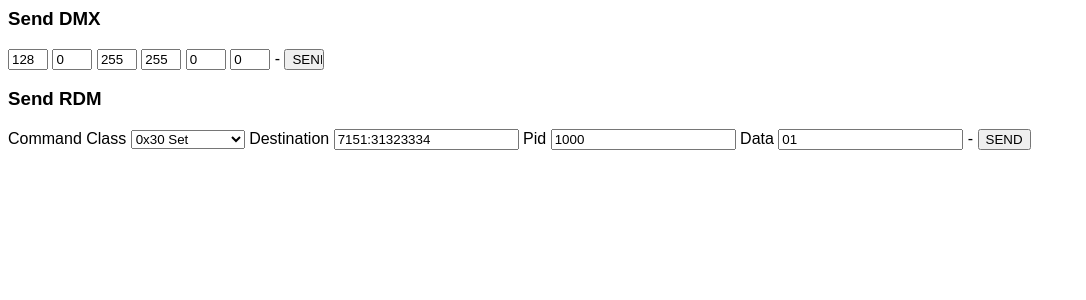
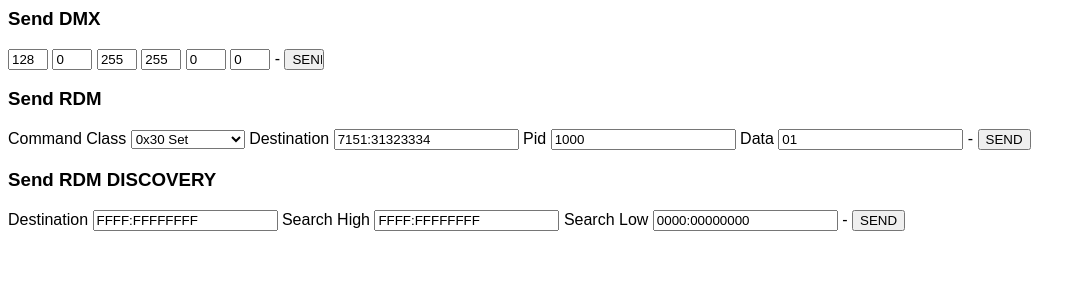
Before and after one commit to DanielVF/dmxrdmserver, a Flask app: page / in a window 1280 px wide. Shown: the top 300 px of the page, without its empty margins (0-1086 px from the left). Run offline with Flask 2, Linux system fonts and the light colour scheme; parts of the project's set-up code (start-up, migrations or seed data) failed here and were passed over.

Commit message:
Add RDM discovery

```diff
--- a/app.py
+++ b/app.py
@@ -54,9 +54,55 @@ def rdm():
     return json.dumps({
         'request': ' '.join('{:02x}'.format(x) for x in p.serialize()),
         'interface_code': r.type,
-        'response': ' '.join('{:02x}'.format(x) for x in r.data),
+        'response': ' '.join('{:02x}'.format(x) for x in r.data[1:]),
         'rdm_response_type': rdm_response_type(r),
     })
+
+@app.route('/v1/rdm_discovery', methods=['POST'])
+def rdm_discovery():
+    global tx
+    p = RdmPacket()
+    p.destination_uid = bytes([0xFF,0xFF,0xFF,0xFF,0xFF,0xFF])
+    sn = u.serial_number
+    p.source_uid = bytes([0x45,0x4e,sn[3],sn[2],sn[1],sn[0]])
+    p.transaction_number = tx
+    tx = (tx + 1) % 255
+    p.port_id_or_response_type = 1
+    p.command_class = to_bytes("10")[0] # 0x10 = E120_DISCOVERY_COMMAND
+    p.pid = to_bytes("00 01") # 0x0001 == E120_DISC_UNIQUE_BRANCH
+    p.data = to_bytes(request.form['low'])+to_bytes(request.form['high'])
+
+    r = u.rdm_disc_unique(p.serialize())
+
+
+    return json.dumps({
+        'request': ' '.join('{:02x}'.format(x) for x in p.serialize()),
+        'interface_code': r.type,
+        'response': ' '.join('{:02x}'.format(x) for x in r.data[1:]),
+        'rdm_response_type': rdm_response_type(r),
+        'fixture_address': ' '.join('{:02x}'.format(x) for x in look_for_discovery_response(r.data[1:]))
+    })
+
+def look_for_discovery_response(data):
+    if len(data) == 0:
+        return ''
+    for i in range(0, len(data)):
+        if data[i] == 0xaa:
+            break
+    i+=1
+
+    out = []
+    for j in range(0, 6):
+        if len(data) < i + 2:
+            return ''
+        a = data[i]
+        b = data[i+1]
+        v = (a & ~0xAA) + (b & ~0x55)
+        i+=2
+        out.append(v)
+
+    return bytes(out)
+
 
 CLEANER_RE = re.compile('[^0-9A-Za-z]')
 def to_bytes(s):
--- a/templates/index.html
+++ b/templates/index.html
@@ -47,3 +47,22 @@
     </div>
 
 </form>
+
+
+<h3>Send RDM DISCOVERY</h3>
+<form action="/v1/rdm_discovery" method="POST">
+    <div>
+        Destination
+        <input name="destination" value="FFFF:FFFFFFFF">
+
+        Search High
+        <input name="high" value="FFFF:FFFFFFFF">
+
+        Search Low
+        <input name="low" value="0000:00000000">
+
+        - <input type="submit" value="SEND">
+
+    </div>
+
+</form>
```
